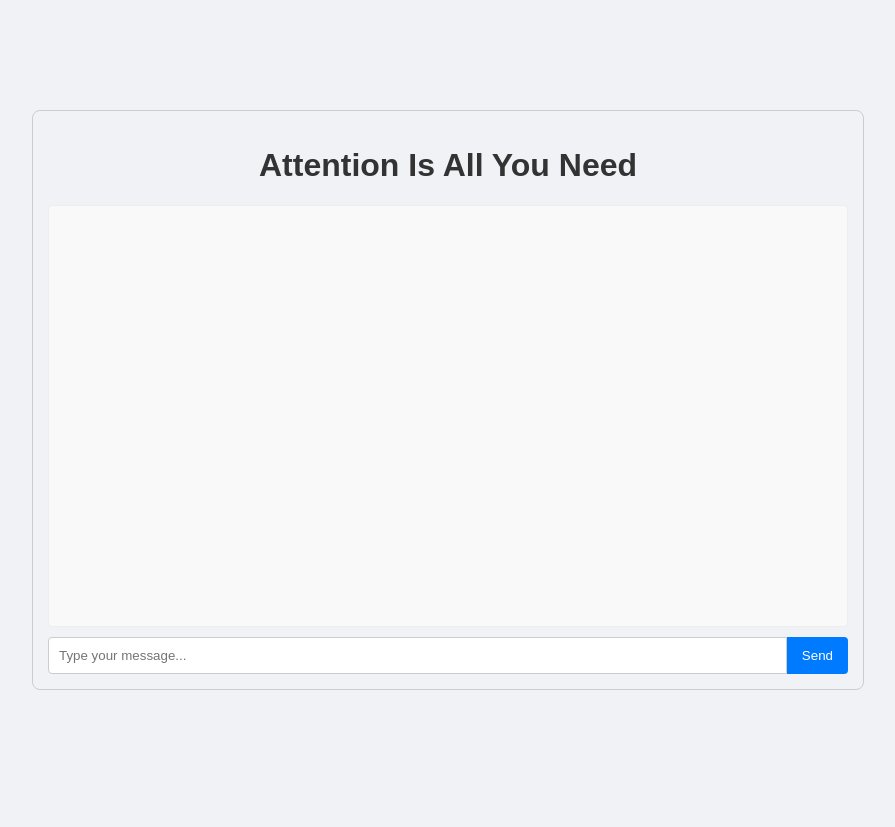
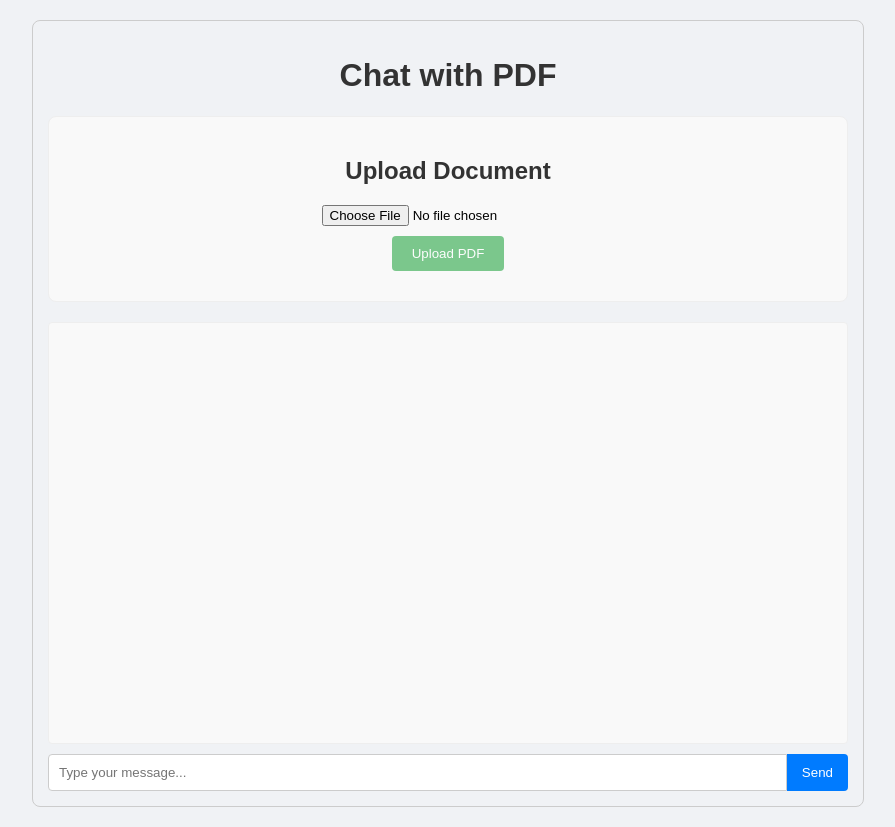
Before and after one commit to AksaRose/Chodhichoollu, a React (Vite) app in the folder frontend/: page / in a window 1280 px wide. Shown: the whole page, without its empty margins (192-1087 px from the left). Before the commit the page ends 800 px from the top, so only its background shows below. Built offline with nearby package versions, Linux system fonts and the light colour scheme.

Commit message:
build: added an upload pdf UI for the new upload endpoint

```diff
--- a/frontend/src/App.tsx
+++ b/frontend/src/App.tsx
@@ -1,4 +1,5 @@
 import { useState, useEffect } from 'react';
+import Upload from './Upload.tsx';
 
 interface ChatMessage {
   type: 'user' | 'ai';
@@ -42,7 +43,8 @@ function App() {
 
   return (
     <div style={{ fontFamily: 'Arial, sans-serif', width: '800px', margin: '20px auto', border: '1px solid #ccc', borderRadius: '8px', padding: '15px' }}>
-      <h1 style={{ textAlign: 'center', color: '#333' }}>Attention Is All You Need</h1>
+      <h1 style={{ textAlign: 'center', color: '#333' }}>Chat with PDF</h1>
+      <Upload /> {/* Integrated Upload component */}
       <div style={{ border: '1px solid #eee', height: '400px', overflowY: 'scroll', padding: '10px', marginBottom: '10px', borderRadius: '4px', backgroundColor: '#f9f9f9' }}>
         {messages.map((msg, index) => (
           <div key={index} style={{ marginBottom: '8px', textAlign: msg.type === 'user' ? 'right' : 'left' }}>
--- /dev/null
+++ b/frontend/src/Upload.tsx
@@ -0,0 +1,82 @@
+import React, { useState } from 'react';
+
+const Upload: React.FC = () => {
+  const [selectedFile, setSelectedFile] = useState<File | null>(null);
+  const [uploadStatus, setUploadStatus] = useState<string | null>(null);
+  const [error, setError] = useState<string | null>(null);
+
+  const handleFileChange = (event: React.ChangeEvent<HTMLInputElement>) => {
+    if (event.target.files && event.target.files[0]) {
+      setSelectedFile(event.target.files[0]);
+      setUploadStatus(null);
+      setError(null);
+    }
+  };
+
+  const handleFileUpload = async () => {
+    if (!selectedFile) {
+      setError('Please select a file first.');
+      return;
+    }
+
+    const formData = new FormData();
+    formData.append('file', selectedFile);
+
+    try {
+      setUploadStatus('Uploading...');
+      const response = await fetch('http://localhost:8000/upload', {
+        method: 'POST',
+        body: formData,
+      });
+
+      if (!response.ok) {
+        throw new Error(`HTTP error! status: ${response.status}`);
+      }
+
+      const data = await response.json();
+      if (data.status === 'success') {
+        setUploadStatus(`File uploaded successfully! Pages processed: ${data.pages}`);
+        setSelectedFile(null);
+      } else {
+        setError(data.error || 'File upload failed.');
+        setUploadStatus(null);
+      }
+    } catch (error: any) {
+      setError(`Error uploading file: ${error.message}`);
+      setUploadStatus(null);
+    }
+  };
+
+  return (
+    <div style={{ padding: '20px', border: '1px solid #eee', borderRadius: '8px', marginBottom: '20px', backgroundColor: '#f9f9f9' }}>
+      <h2 style={{ textAlign: 'center', color: '#333' }}>Upload Document</h2>
+      <input
+        type="file"
+        accept=".pdf"
+        onChange={handleFileChange}
+        style={{ display: 'block', margin: '10px auto' }}
+      />
+      <button
+        onClick={handleFileUpload}
+        disabled={!selectedFile}
+        style={{
+          display: 'block',
+          margin: '10px auto',
+          padding: '10px 20px',
+          backgroundColor: '#28a745',
+          color: 'white',
+          border: 'none',
+          borderRadius: '4px',
+          cursor: 'pointer',
+          opacity: selectedFile ? 1 : 0.6,
+        }}
+      >
+        Upload PDF
+      </button>
+      {uploadStatus && <p style={{ textAlign: 'center', color: '#28a745' }}>{uploadStatus}</p>}
+      {error && <p style={{ textAlign: 'center', color: '#dc3545' }}>{error}</p>}
+    </div>
+  );
+};
+
+export default Upload;
```
Also changed, not shown: 1 other file (tests, documents, lock files or other folders).
